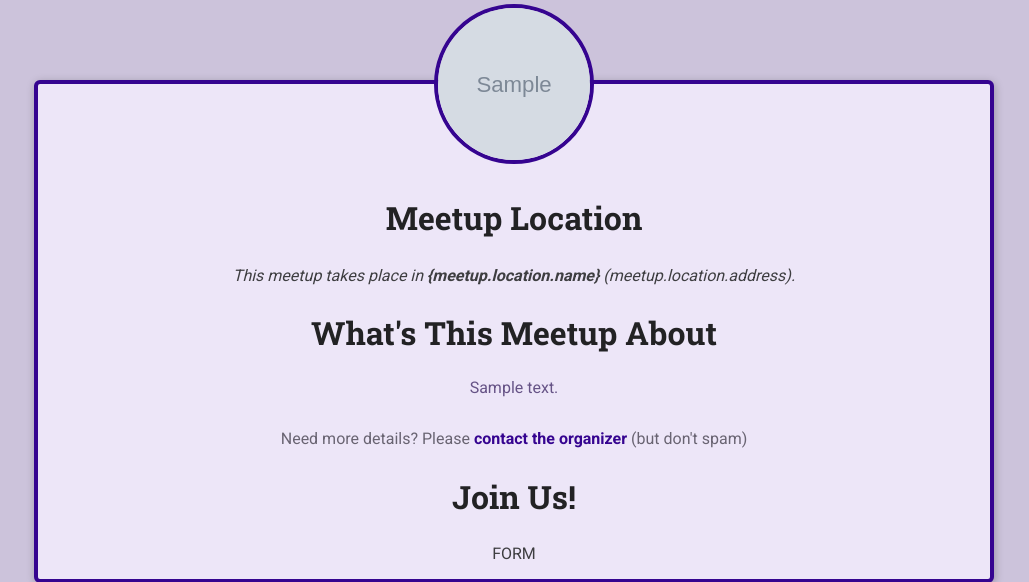
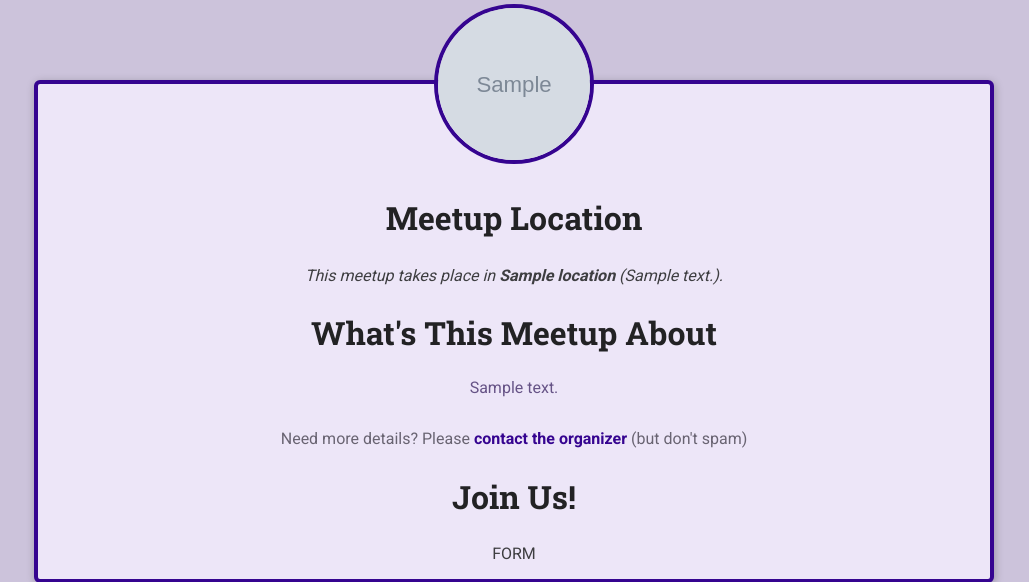
Before and after one commit to Futym/django-meetup-course, a Django app: a page that uses meetups/templates/meetups/meetup-details.html in a window 1280 px wide. Shown: the part 223-805 px from the top of the page, without its empty margins (126-1155 px from the left). Run offline with Django 5.2, Linux system fonts and the light colour scheme; tables that the repository leaves empty hold one stand-in row (values such as "Sample post"); grey boxes marked "Sample" are stand-in pictures.

Commit message:
fix bugs

```diff
--- a/meetups/templates/meetups/index.html
+++ b/meetups/templates/meetups/index.html
@@ -14,7 +14,7 @@
         <h2>Upcoming Meetups</h2>
         <ol>
             {% for meetup_item in meetups %}
-                {% include 'meetups/includes/meetup-item.html' with title=meetup_item.title location='Sosnowiec' image=meetup_item.image.url slug=meetup_item.slug %}
+                {% include 'meetups/includes/meetup-item.html' with title=meetup_item.title location=meetup_item.location.name image=meetup_item.image.url slug=meetup_item.slug %}
             {% endfor %}
         </ol>
     </section>
--- a/meetups/templates/meetups/meetup-details.html
+++ b/meetups/templates/meetups/meetup-details.html
@@ -11,10 +11,11 @@
 {% block content %}
     {% if meetup_found %}
         <article>
-            <img id="main-image" src="{{ meetup.image }}" alt="{{ meetup.title }}">
+            <img id="main-image" src="{{ meetup.image.url }}" alt="{{ meetup.title }}">
             <section id="location">
                 <h2>Meetup Location</h2>
-                <address> This meetup takes place in <span>{meetup.location.name}</span> (meetup.location.address).
+                <address> This meetup takes place in <span>{{ meetup.location.name }}</span>
+                    ({{ meetup.location.address }}).
                 </address>
             </section>
 
```
